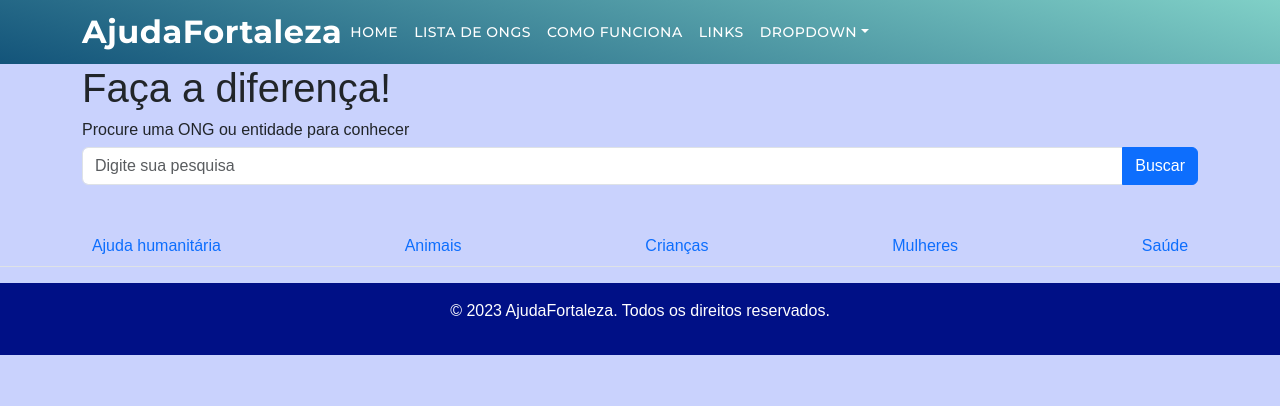
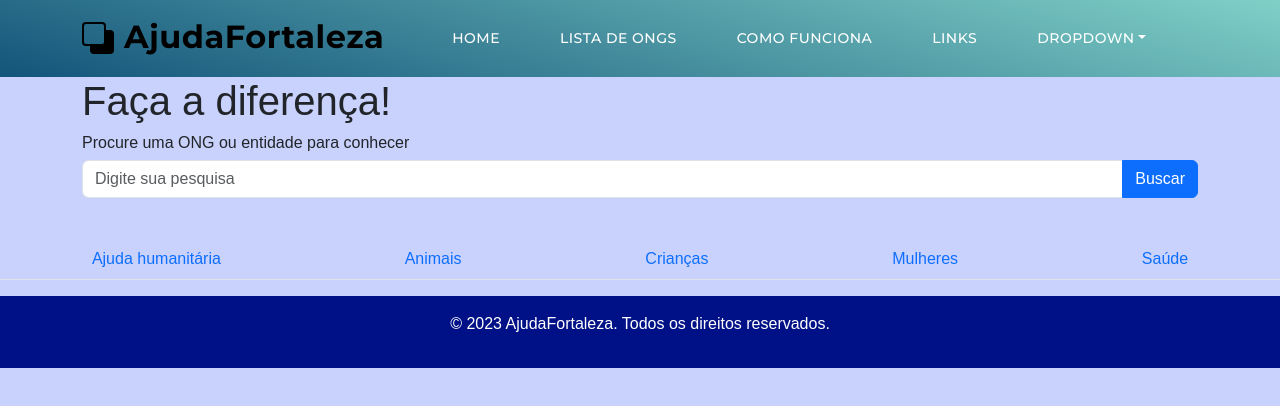
Before and after one commit to Thejuniorsouza/AjudaFortalezaApp, a React (Vite) app: page / in a window 1280 px wide. Shown: the top 406 px of the page. Built offline with nearby package versions, Linux system fonts and the light colour scheme.

Commit message:
Conclusao navbar

```diff
--- a/src/App.jsx
+++ b/src/App.jsx
@@ -4,7 +4,7 @@ import Footer from "./components/Footer/Footer.jsx";
 import NavBar from "./components/Navbar/Navbar.jsx"
 import 'bootstrap/dist/css/bootstrap.min.css';
 import Explore from "./components/Explore/Explore";
-import Cardgroup from "./components/Card/Card";
+// import Cardgroup from "./components/Card/Card";
 import 'typeface-montserrat';
 
 function App() {
--- a/src/components/Navbar/Navbar.jsx
+++ b/src/components/Navbar/Navbar.jsx
@@ -2,20 +2,23 @@ import Container from 'react-bootstrap/Container';
 import Nav from 'react-bootstrap/Nav';
 import Navbar from 'react-bootstrap/Navbar';
 import NavDropdown from 'react-bootstrap/NavDropdown';
-import 'typeface-montserrat';
 import styles from "./Navbar.modules.css";
+import back from "../../img/back.svg"
 
 
 
 function NavBar() {
   return (
 
-    <Navbar expand="lg" className="bg-body-tertiary">
+    <Navbar expand="lg" className="bg-body-tertiary gap-3 px-3">
       <Container>
-        <Navbar.Brand bsPrefix="customBrand" href="#home">AjudaFortaleza</Navbar.Brand>
+      <a className="navbar-brand" href="index.html">
+        <img src={back} alt='logo'></img>
+        <Navbar.Brand bsPrefix="customBrand" style={{ color: 'black' }} href="#home">AjudaFortaleza</Navbar.Brand>
+      </a>
         <Navbar.Toggle aria-controls="basic-navbar-nav" />
-        <Navbar.Collapse id="basic-navbar-nav">
-          <Nav className="me-auto navlinks">
+        <Navbar.Collapse  id="basic-navbar-nav">
+          <Nav bsPrefix='navcontainer' className="flex-grow-1 justify-content-evenly" >
             <Nav.Link className={styles.navbar}  href="#home">HOME</Nav.Link>
             <Nav.Link className={styles.navbar}  href="#linkListaDeOngs">LISTA DE ONGS</Nav.Link>
             <Nav.Link className={styles.navbar}  href="#linkComoFunciona">COMO FUNCIONA</Nav.Link>
--- a/src/components/Navbar/Navbar.modules.css
+++ b/src/components/Navbar/Navbar.modules.css
@@ -12,14 +12,17 @@
     padding-bottom: 150px;
     display: inline-block;
 }
+
+.navbar-brand img{
+    padding: 0 0.5em 0.5em 0em;
+}
+
 .customBrand {
     font-family: 'Montserrat', sans-serif;
     font-size: 32px;
     font-weight: 700;
     text-decoration: none;
-    color: black;
 }
-
 
 .navbar {
     position: relative;
@@ -28,10 +31,32 @@
     font-weight: 500;
     letter-spacing: 0.5px;
 }
+
 .navbar:hover {
     color: #13547a;
 }
+
 .navbar a {
     color: white;
 
 }
+
+@media (max-width: 398px) {
+    .customBrand {
+        font-family: 'Montserrat', sans-serif;
+        font-size: 20px;
+        font-weight: 700;
+        text-decoration: none;
+    }
+}
+
+@media (min-width: 992px) {
+    .navcontainer {
+    display: flex!important;
+    flex-basis: auto;
+    align-items: center;
+    justify-content: space-between;
+    }
+
+
+}
```
Also changed, not shown: src/img/back.svg (added).
